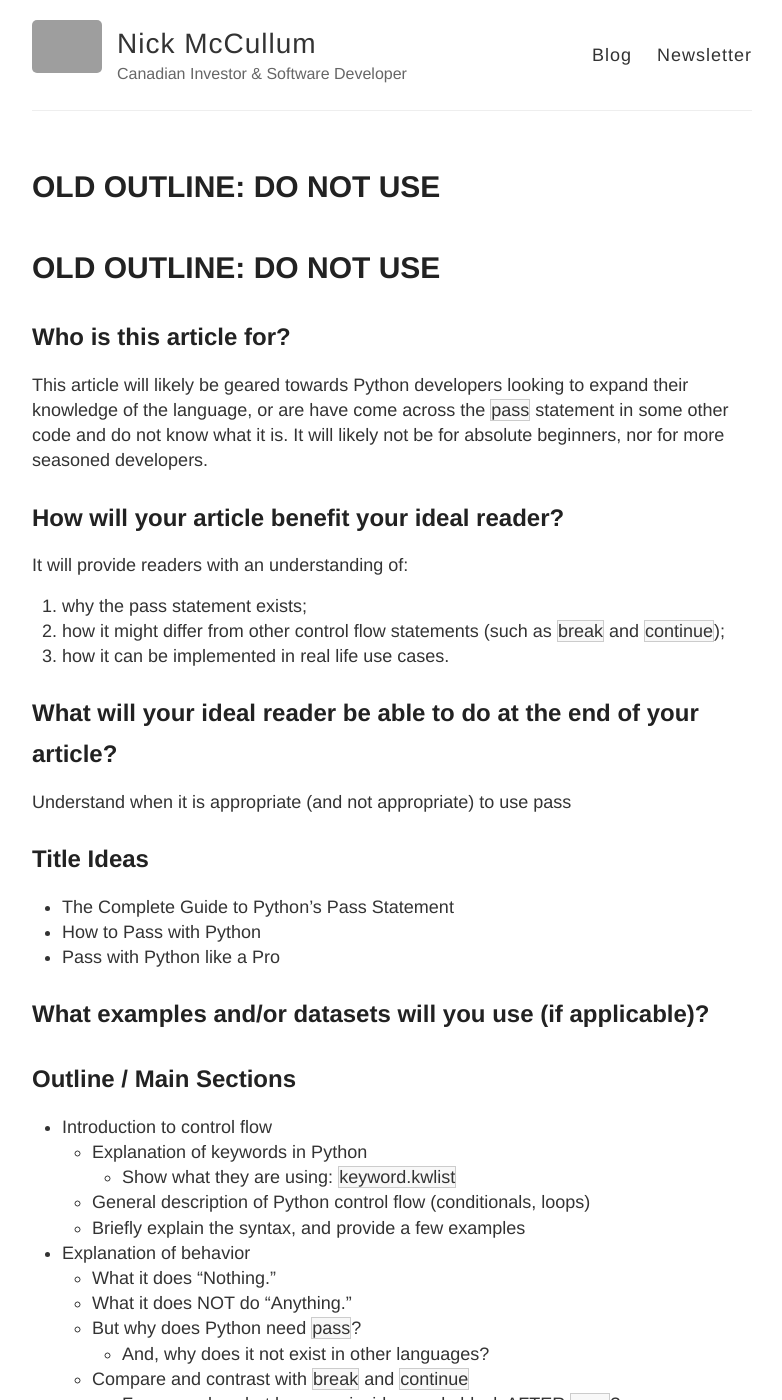
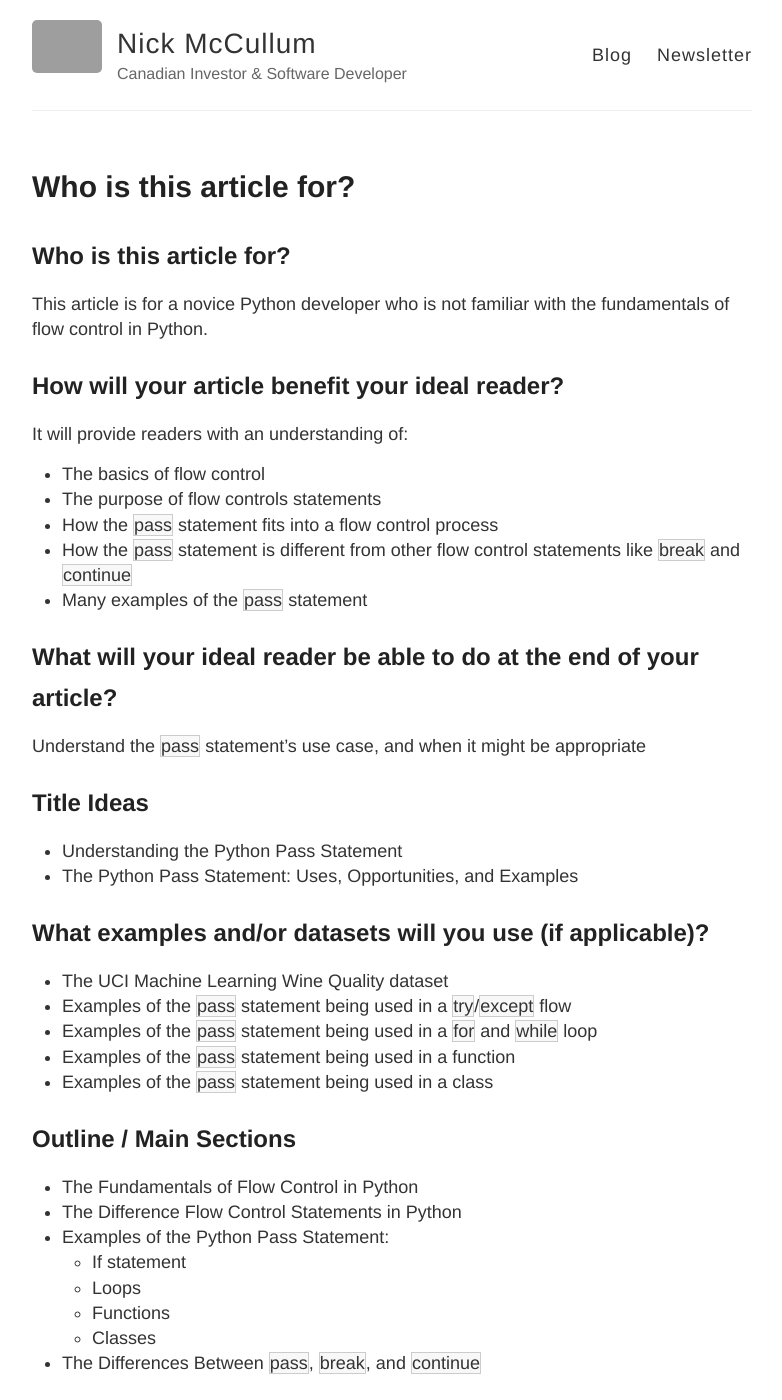
Before and after one commit to rosyberti/website, a Jekyll site: the page built from real-python/old-pass-outline.md, in a window 1280 px wide and 1400 px high. Shown: the whole window, without its empty margins (248-1030 px from the left). Built offline with Jekyll 4.4.1, drawn with Linux system fonts in a browser that asks for light colours; our own code applies the rules of GitHub Pages for plain Markdown files; some of the changed text lies outside the part shown; grey boxes are pictures that could not be loaded.

Commit message:
Update old-pass-outline.md

```diff
--- a/real-python/old-pass-outline.md
+++ b/real-python/old-pass-outline.md
@@ -1,54 +1,45 @@
-# OLD OUTLINE: DO NOT USE
-
 ## Who is this article for?
 
-This article will likely be geared towards Python developers looking to expand
-their knowledge of the language, or are have come across the `pass` statement in some other code and do not know what it is. It will likely not be for absolute beginners, nor for more seasoned developers.
+This article is for a novice Python developer who is not familiar with the fundamentals of flow control in Python.
 
 
 ## How will your article benefit your ideal reader?
 
 It will provide readers with an understanding of:
 
-1. why the pass statement exists;
-2. how it might differ from other control flow statements (such as `break` and `continue`);
-3. how it can be implemented in real life use cases.
+* The basics of flow control
+* The purpose of flow controls statements
+* How the `pass` statement fits into a flow control process
+* How the `pass` statement is different from other flow control statements like `break` and `continue`
+* Many examples of the `pass` statement
 
 ## What will your ideal reader be able to do at the end of your article?
 
-Understand when it is appropriate (and not appropriate) to use pass
+Understand the `pass` statement's use case, and when it might be appropriate
 
 ## Title Ideas
 
-- The Complete Guide to Python's Pass Statement
-- How to Pass with Python
-- Pass with Python like a Pro
+* Understanding the Python Pass Statement
+* The Python Pass Statement: Uses, Opportunities, and Examples
 
 ## What examples and/or datasets will you use (if applicable)?
 
+* The UCI Machine Learning Wine Quality dataset
+* Examples of the `pass` statement being used in a `try`/`except` flow
+* Examples of the `pass` statement being used in a `for` and `while` loop
+* Examples of the `pass` statement being used in a function
+* Examples of the `pass` statement being used in a class
+
 ## Outline / Main Sections
 
-- Introduction to control flow
-    - Explanation of keywords in Python
-        - Show what they are using: `keyword.kwlist`
-    - General description of Python control flow (conditionals, loops)
-    - Briefly explain the syntax, and provide a few examples
-- Explanation of behavior
-    - What it does
-        "Nothing."
-    - What it does NOT do
-        "Anything."
-    - But why does Python need `pass`?
-        - And, why does it not exist in other languages?
-    - Compare and contrast with `break` and `continue`
-        - For example, what happens inside a code block AFTER `pass`?
-- Some exmaples of usage in the following categories. For Each category, provide an example and then explain where you might want to use this and how it could be done in practice
-    - stubbing functions, classes, or conditionals
-    - with if/else for code readability or clarity
-    - with exceptions for ignoring certain exceptions
-- Alternatives with `Ellipsis` and docstrings
-    - show some examples of valid code without any content and without pass
-    - How do these differ from `pass`?
+- The Fundamentals of Flow Control in Python
+- The Difference Flow Control Statements in Python
+- Examples of the Python Pass Statement:
+    - If statement
+    - Loops
+    - Functions
+    - Classes
+- The Differences Between `pass`, `break`, and `continue`
 
 ## Other helpful RP articles/videos you could link to
 
```
